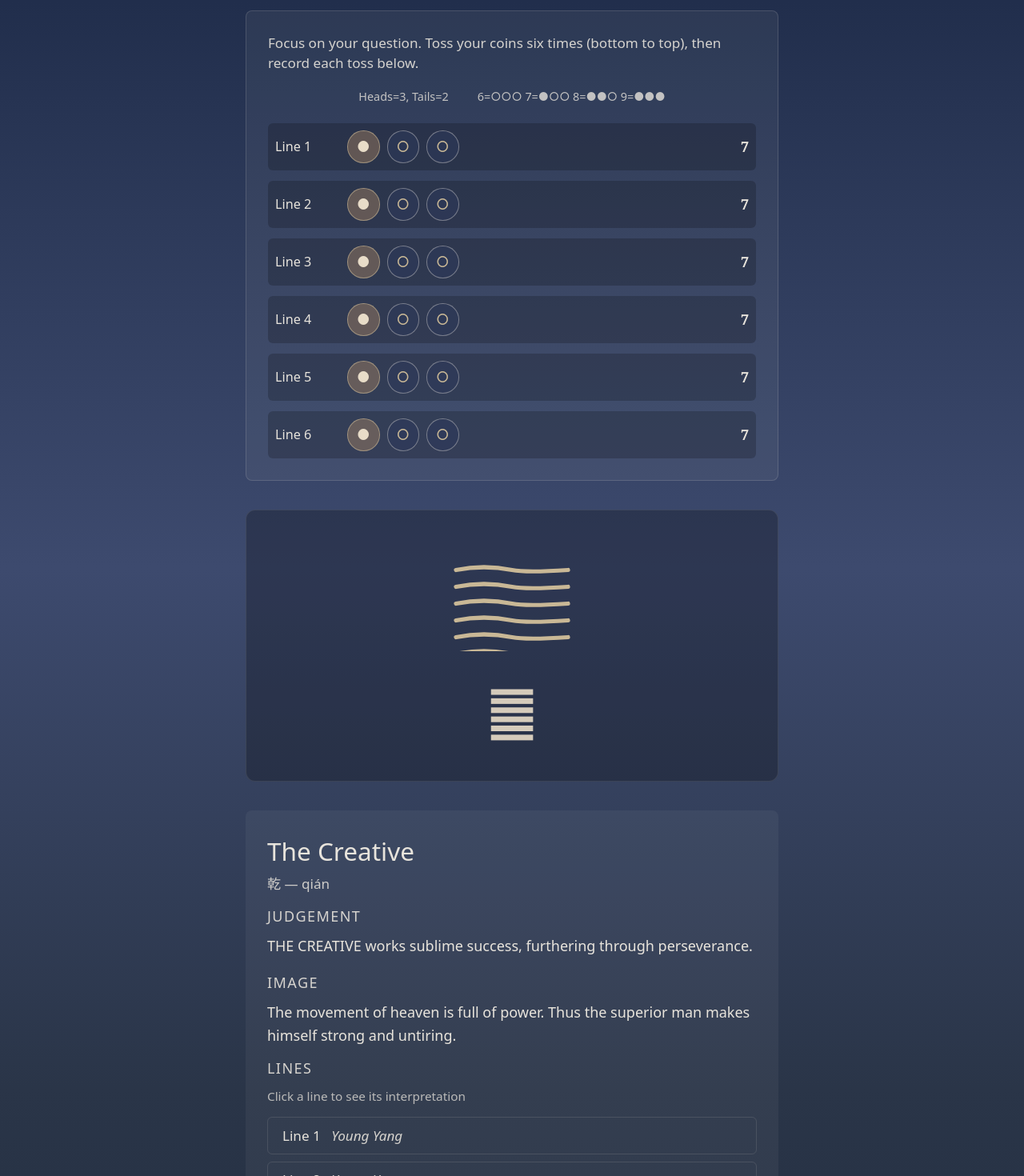
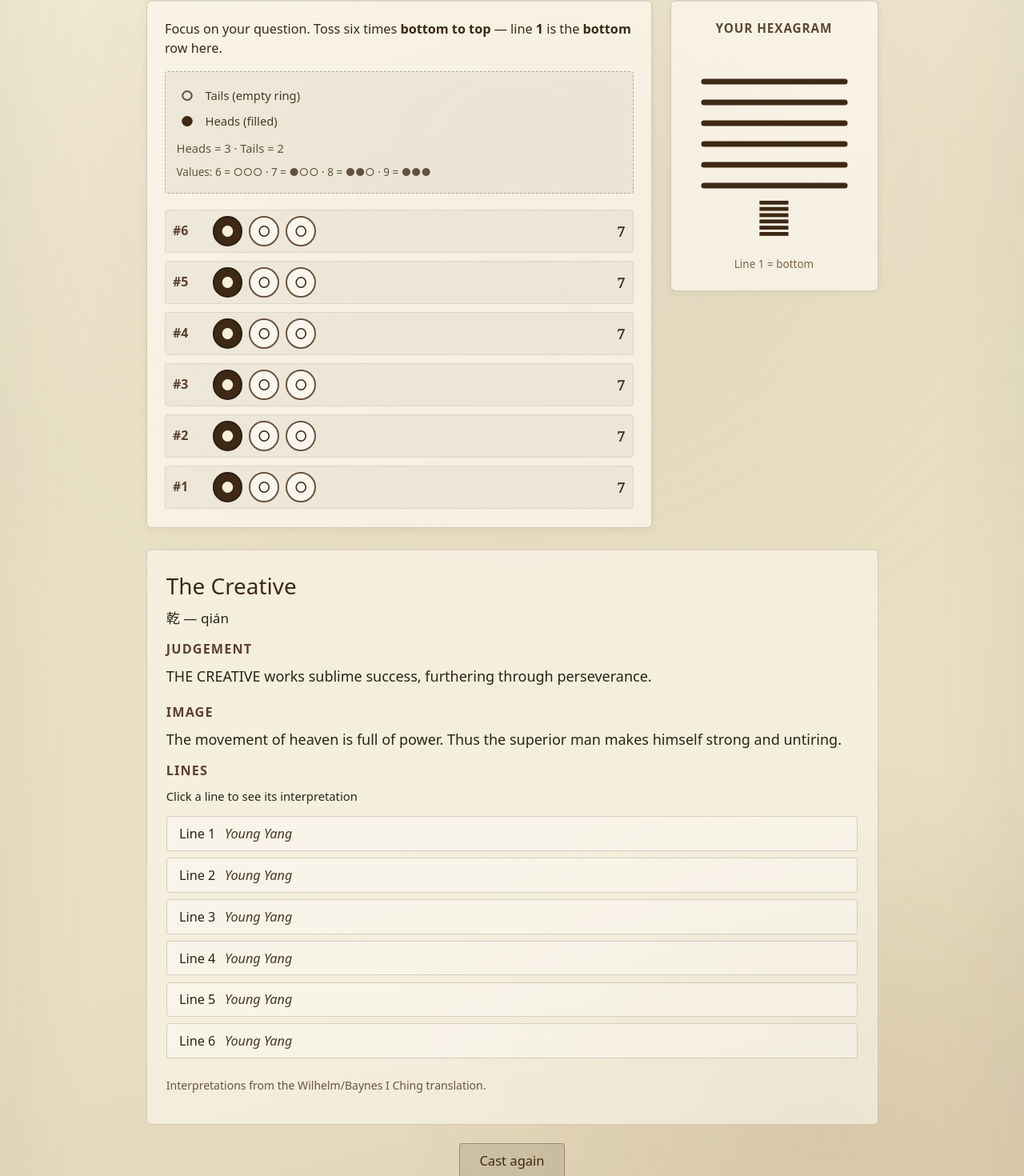
Before and after one commit to grahamgrilli/iching-app, a React (Vite) app: page / in a window 1280 px wide. Shown: the part 157-1627 px from the top of the page at 80% size. Built offline with nearby package versions, Linux system fonts and the light colour scheme.

Commit message:
UI: side-by-side layout, map styling, line marks

```diff
--- a/src/App.css
+++ b/src/App.css
@@ -1,127 +1,236 @@
-/* Hokusai-inspired I Ching */
+/* Treasure-map parchment + sepia ink */
 
 .app {
   min-height: 100vh;
   display: flex;
   flex-direction: column;
-  background: linear-gradient(
-    180deg,
-    #1a2744 0%,
-    #2d3a5a 20%,
-    #3d4a6e 40%,
-    #2a3548 70%,
-    #1e2a3d 100%
-  );
-  color: #e8e4dc;
+  color: #2c2416;
+  background:
+    radial-gradient(ellipse 120% 80% at 50% 20%, rgba(139, 119, 101, 0.12) 0%, transparent 55%),
+    radial-gradient(ellipse 90% 60% at 80% 90%, rgba(160, 130, 90, 0.15) 0%, transparent 45%),
+    linear-gradient(165deg, #f7efd8 0%, #ebe2c8 35%, #e8debf 70%, #dccfb0 100%);
+  box-shadow: inset 0 0 120px rgba(80, 60, 40, 0.08);
 }
 
 .app-header {
-  padding: 1.5rem;
+  padding: 1.25rem;
   text-align: center;
+  border-bottom: 1px solid rgba(60, 45, 30, 0.15);
 }
 
 .app-header h1 {
-  font-family: 'Georgia', 'Times New Roman', serif;
-  font-size: 2.5rem;
-  font-weight: 400;
+  font-family: Georgia, 'Times New Roman', serif;
+  font-size: 2.35rem;
+  font-weight: 600;
   margin: 0;
-  color: #f0ebe3;
-  letter-spacing: 0.05em;
+  color: #3d2914;
+  letter-spacing: 0.04em;
 }
 
 .subtitle {
   margin: 0.25rem 0 0;
   font-size: 0.95rem;
-  opacity: 0.85;
+  color: #5c4832;
   font-style: italic;
 }
 
 .app-main {
   flex: 1;
-  max-width: 720px;
+  max-width: 960px;
   margin: 0 auto;
-  padding: 1rem 1.5rem 2rem;
+  padding: 1rem 1.25rem 2rem;
   width: 100%;
 }
 
+/* Side-by-side: coins | hexagram */
+.casting-row {
+  display: grid;
+  grid-template-columns: 1fr minmax(200px, 260px);
+  gap: 1.25rem;
+  align-items: start;
+  margin-bottom: 1.5rem;
+}
+
+@media (max-width: 768px) {
+  .casting-row {
+    grid-template-columns: 1fr;
+  }
+}
+
+.casting-panel {
+  background: rgba(255, 252, 245, 0.65);
+  border: 1px solid rgba(80, 55, 35, 0.22);
+  border-radius: 6px;
+  padding: 1.25rem;
+  box-shadow:
+    0 1px 0 rgba(255, 255, 255, 0.5) inset,
+    0 2px 8px rgba(60, 45, 30, 0.06);
+}
+
+.hex-panel {
+  text-align: center;
+}
+
+.hex-panel-label {
+  margin: 0 0 0.5rem;
+  font-size: 0.85rem;
+  font-weight: 600;
+  text-transform: uppercase;
+  letter-spacing: 0.06em;
+  color: #5c4832;
+}
+
+.hex-panel-note {
+  margin: 0.75rem 0 0;
+  font-size: 0.75rem;
+  color: #7a6548;
+}
+
+.hexagram-panel-inline {
+  display: flex;
+  flex-direction: column;
+  align-items: center;
+  gap: 0.35rem;
+  padding: 0.75rem 0;
+}
+
 /* Coin input */
-.casting-section {
-  background: rgba(232, 228, 220, 0.06);
-  border: 1px solid rgba(232, 228, 220, 0.15);
-  border-radius: 8px;
-  padding: 1.5rem;
-  margin-bottom: 2rem;
+.coin-input {
+  text-align: left;
 }
 
 .coin-instruction {
-  margin: 0 0 1rem;
-  font-size: 0.95rem;
+  margin: 0 0 0.9rem;
+  font-size: 0.9rem;
   line-height: 1.5;
-  opacity: 0.9;
+  color: #3d2914;
 }
 
-.coin-legend {
+.coin-key {
+  margin-bottom: 1.1rem;
+  padding: 0.65rem 0.75rem;
+  background: rgba(90, 70, 45, 0.06);
+  border: 1px dashed rgba(80, 55, 35, 0.35);
+  border-radius: 4px;
+  font-size: 0.82rem;
+  color: #4a3824;
+}
+
+.coin-key-row {
   display: flex;
+  align-items: center;
+  gap: 0.5rem;
+  margin: 0.25rem 0;
+}
+
+.coin-key-row.muted {
+  margin-top: 0.5rem;
+  opacity: 0.85;
+}
+
+.coin-key-row.small {
+  font-size: 0.75rem;
+  flex-wrap: wrap;
+}
+
+.coin-key-sample {
+  display: inline-flex;
+  width: 1.5rem;
   justify-content: center;
-  gap: 2rem;
-  font-size: 0.8rem;
-  opacity: 0.8;
-  margin-bottom: 1.25rem;
+  font-size: 1rem;
+  font-weight: 700;
+}
+
+.coin-key-sample.tails {
+  color: #6b5340;
+}
+
+.coin-key-sample.heads {
+  color: #3d2914;
 }
 
 .line-inputs {
   display: flex;
   flex-direction: column;
-  gap: 0.75rem;
+  gap: 0.55rem;
 }
 
 .line-row {
   display: flex;
   align-items: center;
-  gap: 1rem;
-  padding: 0.5rem;
-  background: rgba(0, 0, 0, 0.2);
-  border-radius: 6px;
+  gap: 0.75rem;
+  padding: 0.4rem 0.5rem;
+  background: rgba(80, 60, 40, 0.05);
+  border-radius: 4px;
+  border: 1px solid rgba(80, 55, 35, 0.1);
 }
 
 .line-label {
-  flex: 0 0 4rem;
-  font-size: 0.9rem;
+  flex: 0 0 2rem;
+  font-size: 0.88rem;
+  font-weight: 700;
+  color: #5c4030;
 }
 
 .three-coins {
   display: flex;
-  gap: 0.5rem;
+  gap: 0.45rem;
 }
 
 .coin {
-  width: 2.25rem;
-  height: 2.25rem;
+  width: 2.1rem;
+  height: 2.1rem;
   border-radius: 50%;
-  border: 1px solid rgba(232, 228, 220, 0.4);
-  background: rgba(45, 58, 90, 0.6);
-  color: #c9b896;
+  border: 2px solid #6b5340;
+  background: #faf6ee;
+  color: #3d2914;
   font-size: 1rem;
   cursor: pointer;
-  transition: background 0.2s, border-color 0.2s;
+  transition: background 0.15s, border-color 0.15s;
 }
 
 .coin:hover:not(:disabled) {
-  background: rgba(60, 75, 110, 0.8);
-  border-color: rgba(232, 228, 220, 0.6);
+  background: #fff;
+  border-color: #3d2914;
 }
 
 .coin.heads {
-  background: rgba(180, 140, 100, 0.4);
-  border-color: rgba(201, 184, 150, 0.6);
-  color: #e8dcc8;
+  background: #3d2914;
+  border-color: #2a1f12;
+  color: #f7efd8;
+}
+
+.coin.tails {
+  background: #faf6ee;
 }
 
 .line-value {
   flex: 1;
   text-align: right;
-  font-weight: 600;
+  font-weight: 700;
   font-family: Georgia, serif;
+  color: #4a3824;
+}
+
+/* Hexagram SVG */
+.hexagram-svg {
+  width: 200px;
+  height: 168px;
+}
+
+.hexagram-svg .hex-line-group {
+  cursor: default;
+}
+
+.hexagram-svg .hex-segment {
+  pointer-events: stroke;
+}
+
+.hexagram-unicode {
+  font-size: 2.75rem;
+  margin: 0;
+  color: #3d2914;
+  line-height: 1;
 }
 
 /* Results */
@@ -134,77 +243,38 @@
   to { opacity: 1; }
 }
 
-.hexagram-panel {
-  display: flex;
-  flex-direction: column;
-  align-items: center;
-  gap: 1rem;
-  padding: 2rem;
-  background: rgba(0, 0, 0, 0.25);
-  border-radius: 12px;
-  margin-bottom: 2rem;
-  border: 1px solid rgba(232, 228, 220, 0.1);
-}
-
-.hexagram-svg {
-  width: 180px;
-  height: 140px;
-}
-
-.hexagram-svg .brush-stroke {
-  fill: none;
-  stroke: #c9b896;
-  stroke-linecap: round;
-  stroke-linejoin: round;
-  cursor: pointer;
-  transition: stroke 0.2s;
-}
-
-.hexagram-svg .brush-stroke:hover {
-  stroke: #e8dcc8;
-}
-
-.hexagram-svg .brush-stroke.changing {
-  stroke: #b8956a;
-  stroke-width: 4;
-}
-
-.hexagram-unicode {
-  font-size: 4rem;
-  margin: 0;
-  color: #e8dcc8;
-  opacity: 0.9;
-}
-
 /* Interpretation */
 .interpretation {
-  background: rgba(232, 228, 220, 0.05);
-  border-radius: 8px;
-  padding: 1.5rem;
-  margin-bottom: 1.5rem;
+  background: rgba(255, 252, 245, 0.55);
+  border: 1px solid rgba(80, 55, 35, 0.18);
+  border-radius: 6px;
+  padding: 1.35rem;
+  margin-bottom: 1.25rem;
+  color: #2c2416;
 }
 
 .hexagram-header h2 {
   margin: 0 0 0.25rem;
-  font-size: 1.75rem;
-  font-weight: 400;
+  font-size: 1.55rem;
+  font-weight: 500;
+  color: #3d2914;
 }
 
 .chinese {
-  margin: 0 0 1.25rem;
+  margin: 0 0 1.1rem;
   font-size: 0.95rem;
-  opacity: 0.85;
+  color: #5c4832;
 }
 
 .overview h3,
 .lines-section h3,
 .resulting-hexagram h3 {
-  font-size: 1rem;
-  font-weight: 500;
-  margin: 1rem 0 0.5rem;
+  font-size: 0.9rem;
+  font-weight: 600;
+  margin: 1rem 0 0.45rem;
   text-transform: uppercase;
-  letter-spacing: 0.08em;
-  opacity: 0.9;
+  letter-spacing: 0.07em;
+  color: #5c4030;
 }
 
 .overview h3:first-child,
@@ -214,110 +284,121 @@
 
 .overview p,
 .interpretation p {
-  margin: 0 0 0.75rem;
+  margin: 0 0 0.7rem;
   line-height: 1.6;
+  color: #2c2416;
 }
 
 .lines-hint {
-  font-size: 0.85rem;
-  opacity: 0.75;
+  font-size: 0.82rem;
+  color: #6b5340;
 }
 
 .line-item {
-  margin-top: 0.5rem;
-  border: 1px solid rgba(232, 228, 220, 0.12);
-  border-radius: 6px;
+  margin-top: 0.45rem;
+  border: 1px solid rgba(80, 55, 35, 0.2);
+  border-radius: 4px;
   overflow: hidden;
+  background: rgba(255, 255, 255, 0.35);
 }
 
 .line-summary {
   width: 100%;
   display: flex;
   align-items: center;
-  gap: 0.75rem;
-  padding: 0.6rem 1rem;
+  gap: 0.65rem;
+  padding: 0.55rem 0.85rem;
   background: transparent;
   border: none;
-  color: inherit;
-  font-size: 0.95rem;
+  color: #2c2416;
+  font-size: 0.9rem;
   cursor: pointer;
   text-align: left;
 }
 
 .line-summary:hover {
-  background: rgba(255, 255, 255, 0.05);
+  background: rgba(90, 70, 45, 0.06);
 }
 
 .line-type {
   flex: 1;
   font-style: italic;
-  opacity: 0.9;
+  color: #4a3824;
 }
 
 .changing-badge {
-  font-size: 0.7rem;
-  padding: 0.2rem 0.5rem;
-  background: rgba(184, 149, 106, 0.3);
-  border-radius: 4px;
+  font-size: 0.65rem;
+  padding: 0.2rem 0.45rem;
+  background: rgba(139, 100, 60, 0.2);
+  border-radius: 3px;
   text-transform: uppercase;
+  color: #5c4030;
 }
 
 .line-text {
-  padding: 1rem;
-  background: rgba(0, 0, 0, 0.2);
-  border-top: 1px solid rgba(232, 228, 220, 0.08);
+  padding: 0.85rem;
+  background: rgba(90, 70, 45, 0.05);
+  border-top: 1px solid rgba(80, 55, 35, 0.12);
   font-style: italic;
   line-height: 1.55;
+  color: #3d2914;
 }
 
 .resulting-hexagram {
-  margin-top: 2rem;
-  padding-top: 1.5rem;
-  border-top: 1px solid rgba(232, 228, 220, 0.15);
+  margin-top: 1.5rem;
+  padding-top: 1.25rem;
+  border-top: 1px solid rgba(80, 55, 35, 0.2);
 }
 
 .resulting-hexagram h4 {
-  margin: 0.5rem 0;
-  font-size: 1.25rem;
+  margin: 0.45rem 0;
+  font-size: 1.15rem;
+  color: #3d2914;
 }
 
 .attribution {
-  margin-top: 1.5rem !important;
-  font-size: 0.8rem;
-  opacity: 0.6;
+  margin-top: 1.25rem !important;
+  font-size: 0.78rem;
+  color: #6b5340 !important;
 }
 
 .cast-again {
   display: block;
   margin: 0 auto;
-  padding: 0.6rem 1.5rem;
-  background: rgba(232, 228, 220, 0.1);
-  border: 1px solid rgba(232, 228, 220, 0.3);
-  border-radius: 6px;
-  color: #e8e4dc;
-  font-size: 0.95rem;
+  padding: 0.55rem 1.35rem;
+  background: rgba(61, 41, 20, 0.12);
+  border: 1px solid rgba(61, 41, 20, 0.35);
+  border-radius: 4px;
+  color: #3d2914;
+  font-size: 0.92rem;
   cursor: pointer;
-  transition: background 0.2s;
+  transition: background 0.15s;
 }
 
 .cast-again:hover {
-  background: rgba(232, 228, 220, 0.18);
+  background: rgba(61, 41, 20, 0.2);
 }
 
 .app-footer {
   padding: 1rem;
   text-align: center;
-  font-size: 0.85rem;
-  opacity: 0.7;
+  font-size: 0.82rem;
+  color: #5c4832;
+  border-top: 1px solid rgba(60, 45, 30, 0.12);
 }
 
 @media (max-width: 480px) {
   .app-header h1 {
-    font-size: 2rem;
+    font-size: 1.9rem;
   }
   .three-coins .coin {
-    width: 1.9rem;
-    height: 1.9rem;
+    width: 1.85rem;
+    height: 1.85rem;
     font-size: 0.9rem;
   }
+  .hexagram-svg {
+    width: 100%;
+    max-width: 180px;
+    height: auto;
+  }
 }
--- a/src/App.tsx
+++ b/src/App.tsx
@@ -16,20 +16,19 @@ function App() {
     [7, 7, 7, 7, 7, 7] as LineValue[]
   );
 
-  const complete = true; // All 6 lines always have a value; user toggles to match their roll
   const lineValues = lines;
-  const primaryBinary = complete ? linesToBinary(lineValues) : '';
-  const resultingBinary = complete ? linesToResultingBinary(lineValues) : '';
-  const primaryNum = complete ? binaryToHexagramNumber(primaryBinary) : 0;
-  const resultingNum = complete ? binaryToHexagramNumber(resultingBinary) : 0;
+  const primaryBinary = linesToBinary(lineValues);
+  const resultingBinary = linesToResultingBinary(lineValues);
+  const primaryNum = binaryToHexagramNumber(primaryBinary);
+  const resultingNum = binaryToHexagramNumber(resultingBinary);
 
-  const primary = complete ? getHexagramByBinary(primaryBinary) : null;
+  const primary = getHexagramByBinary(primaryBinary);
   const resulting =
-    complete && primaryNum !== resultingNum
+    primaryNum !== resultingNum
       ? getHexagramByBinary(resultingBinary)
       : null;
 
-  const castAnother = () => setLines([7, 7, 7, 7, 7, 7] as LineValue[]);
+  const castAgain = () => setLines([7, 7, 7, 7, 7, 7] as LineValue[]);
 
   return (
     <div className="app">
@@ -39,37 +38,38 @@ function App() {
       </header>
 
       <main className="app-main">
-        <section className="casting-section">
+        <section className="casting-row">
+          <div className="casting-panel coin-panel">
             <CoinInput
               lines={lines}
               onChange={setLines}
               disabled={false}
             />
+          </div>
+          <div className="casting-panel hex-panel">
+            <p className="hex-panel-label">Your hexagram</p>
+            <div className="hexagram-panel-inline">
+              <HexagramDisplay lines={lineValues} onLineClick={() => {}} />
+              <p className="hexagram-unicode">{primary.unicode}</p>
+            </div>
+            <p className="hex-panel-note">Line 1 = bottom</p>
+          </div>
         </section>
 
-        {complete && primary && (
         <section className="results-section">
-            <div className="hexagram-panel">
-              <HexagramDisplay
-                lines={lineValues}
-                onLineClick={() => {}}
-              />
-              <p className="hexagram-unicode">{primary.unicode}</p>
-            </div>
           <Interpretation
             primary={primary}
             resulting={resulting}
             lines={lineValues}
           />
-            <button type="button" className="cast-again" onClick={castAnother}>
+          <button type="button" className="cast-again" onClick={castAgain}>
             Cast again
           </button>
         </section>
-        )}
       </main>
 
       <footer className="app-footer">
-        <p>Focus on your question. Record each coin toss from bottom to top.</p>
+        <p>Record each toss to match your physical coins. Changing yin shows an ✕ between segments; changing yang shows a ○ on the line.</p>
       </footer>
     </div>
   );
--- a/src/components/CoinInput.tsx
+++ b/src/components/CoinInput.tsx
@@ -1,11 +1,25 @@
 import type { LineValue } from '../lib/cast';
 
-const LEGEND = (
-  <div className="coin-legend">
-    <span>Heads=3, Tails=2</span>
-    <span>6=○○○ 7=●○○ 8=●●○ 9=●●●</span>
-  </div>
-);
+function CoinKey() {
+  return (
+    <div className="coin-key" aria-label="Coin symbols">
+      <div className="coin-key-row">
+        <span className="coin-key-sample tails" aria-hidden>○</span>
+        <span>Tails (empty ring)</span>
+      </div>
+      <div className="coin-key-row">
+        <span className="coin-key-sample heads" aria-hidden>●</span>
+        <span>Heads (filled)</span>
+      </div>
+      <div className="coin-key-row muted">
+        <span>Heads = 3 · Tails = 2</span>
+      </div>
+      <div className="coin-key-row muted small">
+        <span>Values: 6 = ○○○ · 7 = ●○○ · 8 = ●●○ · 9 = ●●●</span>
+      </div>
+    </div>
+  );
+}
 
 function ThreeCoins({
   value,
@@ -16,7 +30,6 @@ function ThreeCoins({
   onChange: (v: LineValue) => void;
   disabled?: boolean;
 }) {
-  // value 6=0H, 7=1H, 8=2H, 9=3H
   const heads = value === 6 ? 0 : value === 7 ? 1 : value === 8 ? 2 : 3;
 
   const toggle = (i: number) => {
@@ -38,7 +51,7 @@ function ThreeCoins({
           className={`coin ${i < heads ? 'heads' : 'tails'}`}
           onClick={() => toggle(i)}
           disabled={disabled}
-          aria-label={i < heads ? 'Heads' : 'Tails'}
+          aria-label={i < heads ? 'Heads (filled)' : 'Tails (empty)'}
         >
           {i < heads ? '●' : '○'}
         </button>
@@ -62,16 +75,19 @@ export default function CoinInput({
     onChange(next);
   };
 
+  // Visual order: line 6 at top, line 1 at bottom (matches hexagram)
+  const displayOrder = [5, 4, 3, 2, 1, 0] as const;
+
   return (
     <div className="coin-input">
       <p className="coin-instruction">
-        Focus on your question. Toss your coins six times (bottom to top), then record each toss below.
+        Focus on your question. Toss six times <strong>bottom to top</strong> — line <strong>1</strong> is the <strong>bottom</strong> row here.
       </p>
-      {LEGEND}
+      <CoinKey />
       <div className="line-inputs">
-        {[0, 1, 2, 3, 4, 5].map((idx) => (
+        {displayOrder.map((idx) => (
           <div key={idx} className="line-row">
-            <span className="line-label">Line {idx + 1}</span>
+            <span className="line-label">#{idx + 1}</span>
             <ThreeCoins
               value={lines[idx]}
               onChange={(v) => updateLine(idx, v)}
--- a/src/components/HexagramDisplay.tsx
+++ b/src/components/HexagramDisplay.tsx
@@ -1,38 +1,78 @@
 import type { LineValue } from '../lib/cast';
 
-/** Brushstroke-style SVG line - yang (solid) or yin (broken), with optional changing emphasis */
-function BrushLine({
-  isYang,
-  isChanging,
+/** Straight segments with round caps (tapered-looking ends); strong yin = X in gap; strong yang = circle on solid. */
+function HexLine({
+  value,
   onClick,
 }: {
-  isYang: boolean;
-  isChanging: boolean;
+  value: LineValue;
   onClick?: () => void;
 }) {
-  const strokeClass = `brush-stroke ${isYang ? 'yang' : 'yin'} ${isChanging ? 'changing' : ''}`;
+  const isYang = value === 7 || value === 9;
+  const isOld = value === 6 || value === 9;
+  const stroke = '#3d2914';
+  const strokeW = 3.5;
+
   if (isYang) {
     return (
-      <path
-        d="M 5 12 Q 25 8 45 12 Q 55 14 85 12"
-        className={strokeClass}
-        onClick={onClick}
-        strokeWidth={isChanging ? 4 : 3}
-      />
+      <g onClick={onClick} className="hex-line-group">
+        <line
+          x1="6"
+          y1="10"
+          x2="94"
+          y2="10"
+          stroke={stroke}
+          strokeWidth={strokeW}
+          strokeLinecap="round"
+          className="hex-segment"
+        />
+        {isOld && value === 9 && (
+          <circle
+            cx="50"
+            cy="10"
+            r="3.8"
+            fill="none"
+            stroke={stroke}
+            strokeWidth={1.8}
+            className="moving-mark"
+          />
+        )}
+      </g>
     );
   }
+
+  // Yin: two segments
   return (
-    <g onClick={onClick}>
-      <path
-        d="M 5 12 Q 20 10 35 12"
-        className={strokeClass}
-        strokeWidth={isChanging ? 4 : 3}
+    <g onClick={onClick} className="hex-line-group">
+      <line
+        x1="6"
+        y1="10"
+        x2="39"
+        y2="10"
+        stroke={stroke}
+        strokeWidth={strokeW}
+        strokeLinecap="round"
+        className="hex-segment"
       />
-      <path
-        d="M 55 12 Q 70 14 85 12"
-        className={strokeClass}
-        strokeWidth={isChanging ? 4 : 3}
+      <line
+        x1="61"
+        y1="10"
+        x2="94"
+        y2="10"
+        stroke={stroke}
+        strokeWidth={strokeW}
+        strokeLinecap="round"
+        className="hex-segment"
       />
+      {isOld && value === 6 && (
+        <path
+          d="M 43 6 L 57 14 M 57 6 L 43 14"
+          stroke={stroke}
+          strokeWidth={1.6}
+          strokeLinecap="round"
+          className="moving-mark"
+        />
+      )}
     </g>
   );
 }
@@ -44,25 +84,23 @@ export default function HexagramDisplay({
   lines: LineValue[];
   onLineClick?: (idx: number) => void;
 }) {
-  // Line 1 is bottom, line 6 is top. Render top-to-bottom so line 6 at y=10, line 1 at y=70
+  // Line 6 at top (small y), line 1 at bottom (large y) — matches I Ching reading
   const ordered = [...lines].reverse();
   return (
     <svg
       className="hexagram-svg"
-      viewBox="0 0 90 80"
+      viewBox="0 0 100 84"
       xmlns="http://www.w3.org/2000/svg"
+      aria-hidden
     >
       {ordered.map((v, i) => {
-        const idx = lines.length - 1 - i;
-        const isYang = v === 7 || v === 9;
-        const isChanging = v === 6 || v === 9;
-        const y = 10 + i * 12;
+        const sourceIdx = lines.length - 1 - i;
+        const y = 6 + i * 13;
         return (
-          <g key={idx} transform={`translate(0, ${y})`}>
-            <BrushLine
-              isYang={isYang}
-              isChanging={isChanging}
-              onClick={onLineClick ? () => onLineClick(idx) : undefined}
+          <g key={sourceIdx} transform={`translate(0, ${y})`}>
+            <HexLine
+              value={v}
+              onClick={onLineClick ? () => onLineClick(sourceIdx) : undefined}
             />
           </g>
         );
--- a/src/index.css
+++ b/src/index.css
@@ -6,8 +6,8 @@
   font-family: system-ui, -apple-system, 'Segoe UI', Roboto, sans-serif;
   font-size: 18px;
   line-height: 1.5;
-  color: #e8e4dc;
-  background: #1a2744;
+  color: #2c2416;
+  background: #ebe2c8;
   -webkit-font-smoothing: antialiased;
   -moz-osx-font-smoothing: grayscale;
 }
```
Also changed, not shown: 4 other files (tests, documents, lock files or other folders). Lines whose indentation alone changed are shown as unchanged.
